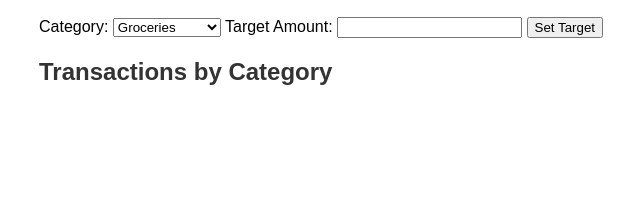
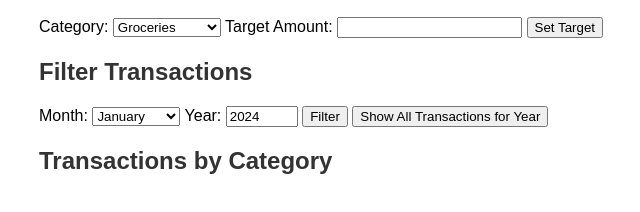
Before and after one commit to gx1b7980/GJKR, a plain HTML site: page frontend/overview.html in a window 1280 px wide. Shown: the part 172-384 px from the top of the page, without its empty margins (1-641 px from the left). Drawn offline with Linux system fonts and the light colour scheme; no server answers.

Commit message:
Added functionality related to: 	- displaying transaction based on month and year 	- removing transaction from database

```diff
--- a/frontend/overview.html
+++ b/frontend/overview.html
@@ -47,6 +47,7 @@
     </div>
   </div>
 
+
   <!-- Financial targets -->
   <div id="financial-targets">
     <h2>Set Financial Targets</h2>
@@ -68,6 +69,32 @@
     </form>
   </div>
 
+    <!-- Month and Year Selection -->
+    <div id="month-year-selector">
+      <h2>Filter Transactions</h2>
+      <label for="month">Month:</label>
+      <select id="month" name="month">
+        <option value="1">January</option>
+        <option value="2">February</option>
+        <option value="3">March</option>
+        <option value="4">April</option>
+        <option value="5">May</option>
+        <option value="6">June</option>
+        <option value="7">July</option>
+        <option value="8">August</option>
+        <option value="9">September</option>
+        <option value="10">October</option>
+        <option value="11">November</option>
+        <option value="12">December</option>
+      </select>
+
+      <label for="year">Year:</label>
+      <input type="number" id="year" name="year" min="1900" max="2100" value="2024">
+      <button id="filter-transactions">Filter</button>
+      <button id="show-yearly-transactions">Show All Transactions for Year</button>
+
+    </div>
+
   <div id="transaction-categories">
     <h2>Transactions by Category</h2>
   </div>
```
